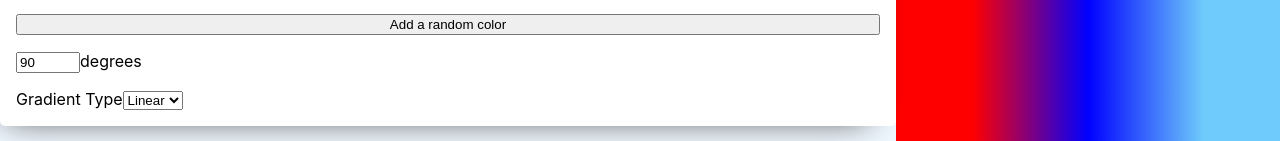
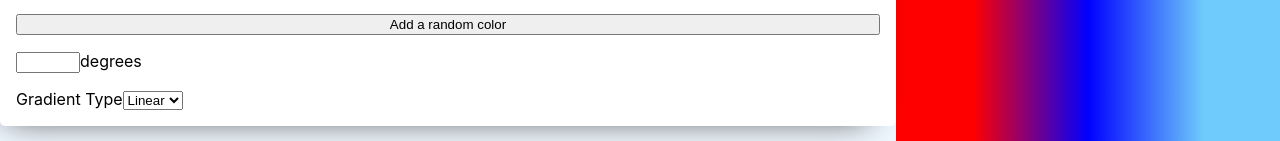
Before and after one commit to bellcd/gradient-generator, a React (Create React App) app: page / in a window 1280 px wide. Shown: the part 418-559 px from the top of the page. Built offline with nearby package versions, Linux system fonts and the light colour scheme.

Commit message:
[wip] Adds Formik

```diff
--- a/src/Flyout.js
+++ b/src/Flyout.js
@@ -7,6 +7,34 @@ import {
 } from './utils/gradient-utils';
 import Colors from './Colors';
 import classNames from 'classnames';
+
+// TODO: all this Formik logic may need to live in App, and not Flyout, as that's where all the current state lives ...
+import { Formik, Form, useField } from 'formik';
+
+const MyNumberInput = ({ label, ...props }) => {
+  const [field, meta] = useField(props);
+  // debugger;
+  return (
+    // label
+    <div>
+      <input
+        type="number"
+        {...field}
+        {...props}
+        // id="degrees"
+        // name="degrees"
+        // value={degrees}
+        // onChange={event => { setDegrees(event.target.value)}}
+        min={0}
+        max={360}
+      />
+      <label htmlFor={props.id || props.name}>{label}</label>
+      {meta.touched && meta.error ? (
+        <div>{meta.error}</div>
+      ) : null}
+    </div>
+  );
+};
 
 const Flyout = ({
   colors,
@@ -34,7 +62,17 @@ const Flyout = ({
   const onFlyoutButtonClick = () => setIsFlyoutOpen(!isFlyoutOpen);
 
   return (
-    <div className={classnames('flyout', {
+    <Formik
+      initialValue={{
+        colors,
+        setColors,
+        degrees,
+        setDegrees,
+      }}
+      validationSchema={{}}
+      onSubmit={() => {}}
+    >
+      <Form className={classnames('flyout', {
         'flyout--open': isFlyoutOpen,
         'flyout--closed': !isFlyoutOpen
       })}>
@@ -44,6 +82,7 @@ const Flyout = ({
             'flyout__control-button--closed': !isFlyoutOpen,
           })}
           onClick={onFlyoutButtonClick}
+          type="button"
         >
           {isFlyoutOpen ? 'close' : 'open'}
         </button>
@@ -67,7 +106,13 @@ const Flyout = ({
             >
               Add a random color
             </button>
-          <div>
+            <MyNumberInput
+              label="degrees"
+              name="degrees"
+              min={0}
+              max={360}
+            />
+            {/* <div>
               <input
                 id="degrees"
                 type="number"
@@ -78,7 +123,7 @@ const Flyout = ({
                 max={360}
               />
               <label htmlFor="degrees">degrees</label>
-          </div>
+            </div> */}
             <div>
               <label htmlFor="gradient-type">Gradient Type</label>
               <select name="gradient-type">
@@ -87,7 +132,8 @@ const Flyout = ({
             </div>
           </div>
         </div>
-    </div>
+      </Form>
+    </Formik>
   );
 };
 
```
Lines whose indentation alone changed are shown as unchanged.
